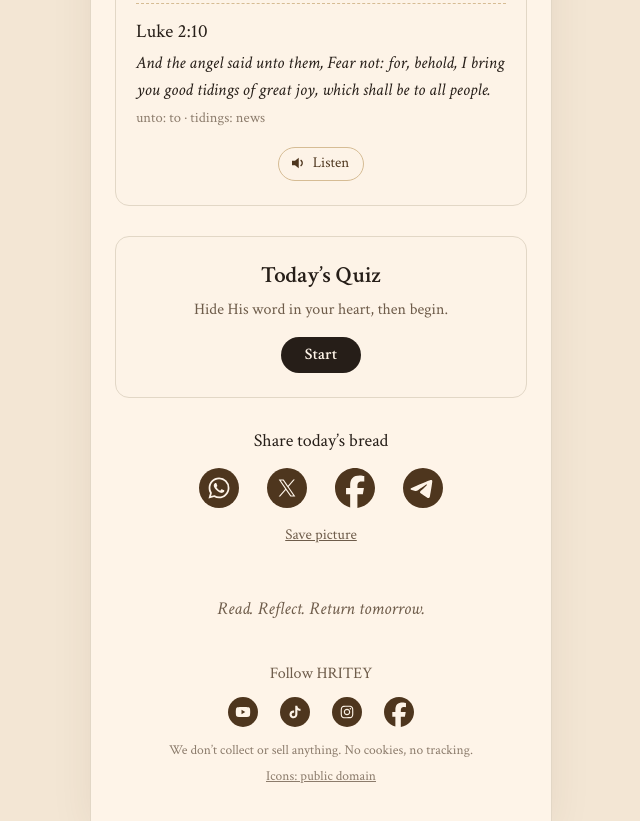
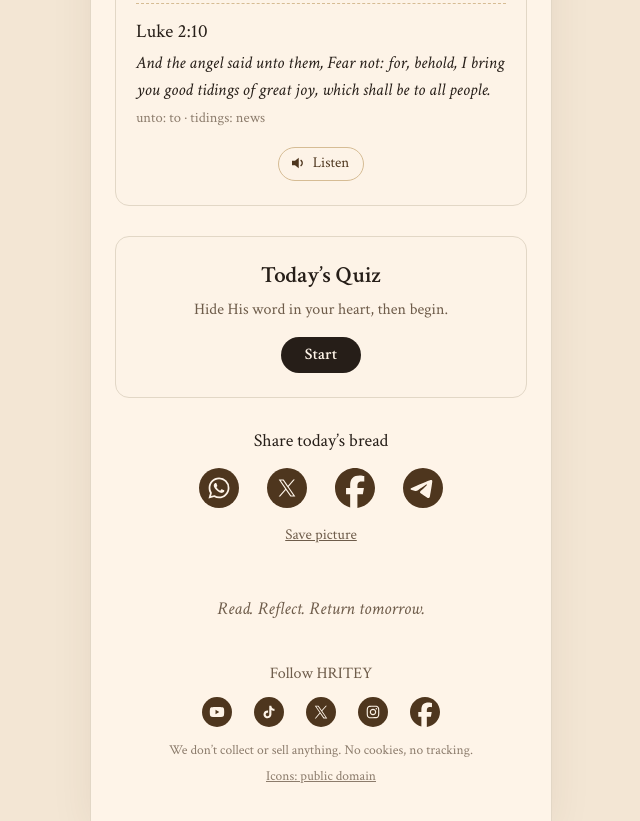
Before and after one commit to Hritey21/hritey-site, a plain HTML site: page index.html in a window 1280 px wide. Shown: the part 630-1451 px from the top of the page, without its empty margins (319-959 px from the left). Drawn offline with Linux system fonts and the light colour scheme.

Commit message:
Footer: add X (@hriteyofficial) after TikTok

```diff
--- a/index.html
+++ b/index.html
@@ -98,10 +98,11 @@
 
 <footer>
   <p class="follow">Follow HRITEY</p>
-  <!-- Handle @hriteyofficial. TikTok is linked. TODO: YouTube (to link next), Instagram and Facebook are 'coming soon': when live, set href (https://www.youtube.com/@hriteyofficial, https://www.instagram.com/hriteyofficial/, Facebook Page URL), add target="_blank" rel="noopener noreferrer", and remove data-soon / aria-disabled / title / '(coming soon)'. -->
+  <!-- Handle @hriteyofficial. TikTok and X are linked. TODO: YouTube (to link next), Instagram and Facebook are 'coming soon': when live, set href (https://www.youtube.com/@hriteyofficial, https://www.instagram.com/hriteyofficial/, Facebook Page URL), add target="_blank" rel="noopener noreferrer", and remove data-soon / aria-disabled / title / '(coming soon)'. -->
   <ul class="icons">
     <li><a class="icon-btn" href="#" data-soon aria-disabled="true" title="Coming soon" aria-label="HRITEY on YouTube (coming soon)"><svg><use href="#i-youtube"/></svg></a></li>
     <li><a class="icon-btn" href="https://www.tiktok.com/@hriteyofficial" target="_blank" rel="noopener noreferrer" aria-label="HRITEY on TikTok (opens in a new tab)"><svg><use href="#i-tiktok"/></svg></a></li>
+    <li><a class="icon-btn" href="https://x.com/hriteyofficial" target="_blank" rel="noopener noreferrer" aria-label="HRITEY on X (opens in a new tab)"><svg><use href="#i-x"/></svg></a></li>
     <li><a class="icon-btn" href="#" data-soon aria-disabled="true" title="Coming soon" aria-label="HRITEY on Instagram (coming soon)"><svg><use href="#i-instagram"/></svg></a></li>
     <li><a class="icon-btn" href="#" data-soon aria-disabled="true" title="Coming soon" aria-label="HRITEY on Facebook (coming soon)"><svg><use href="#i-facebook"/></svg></a></li>
   </ul>
```
Also changed, not shown: 1 other file.
